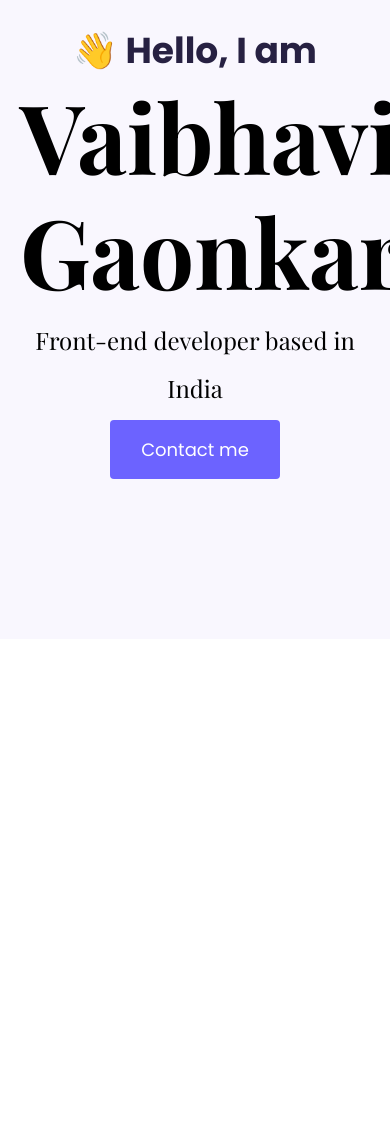
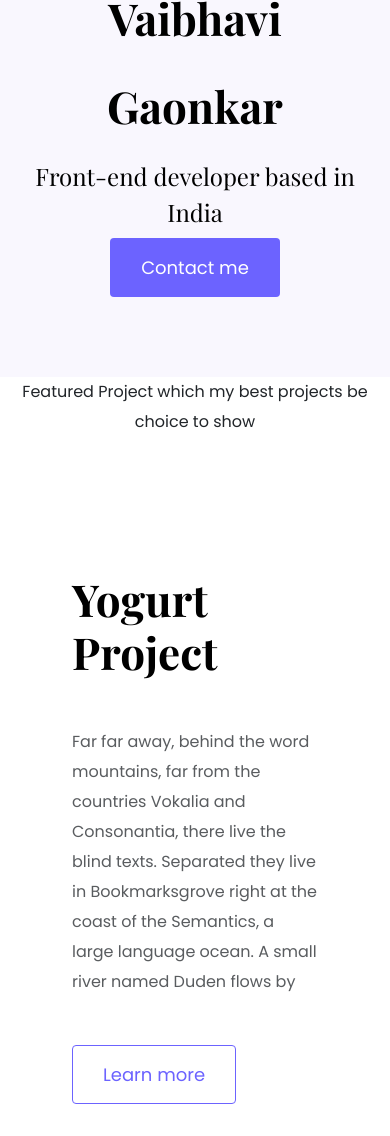
Before and after one commit to XboxSignOut/portfolio-project, a plain HTML site: page index.html in a window 390 px wide. Shown: the part 136-1272 px from the top of the page. Before the commit the page ends 844 px from the top, so only its background shows below. Drawn offline with nearby package versions, Linux system fonts and the light colour scheme; a web font is replaced by a local one.

Commit message:
Integrated homepage content design

```diff
--- a/index.html
+++ b/index.html
@@ -40,5 +40,61 @@
       <h2>Front-end developer based in India</h2>
       <a href="#" class="btn btn-branding">Contact me</a>
     </div>
+    <p class="text-center">
+      Featured Project which my best projects be choice to show
+    </p>
+    <div class="container">
+      <div class="row mb-5">
+        <div class="col d-none d-lg-block">
+          <img src="images/yogurt.png" class="img-fluid" alt="" />
+        </div>
+        <div class="col-md-6">
+          <div class="project-description">
+            <h2 class="mb-5">Yogurt Project</h2>
+            <p class="mb-5 text-muted">
+              Far far away, behind the word mountains, far from the countries
+              Vokalia and Consonantia, there live the blind texts. Separated
+              they live in Bookmarksgrove right at the coast of the Semantics, a
+              large language ocean. A small river named Duden flows by
+            </p>
+            <a href="#" class="btn btn-branding-outline">Learn more</a>
+          </div>
+        </div>
+      </div>
+      <div class="row mb-5">
+        <div class="col-md-6">
+          <div class="project-description">
+            <h2 class="mb-5">Yogurt Project</h2>
+            <p class="mb-5 text-muted">
+              Far far away, behind the word mountains, far from the countries
+              Vokalia and Consonantia, there live the blind texts. Separated
+              they live in Bookmarksgrove right at the coast of the Semantics, a
+              large language ocean. A small river named Duden flows by
+            </p>
+            <a href="#" class="btn btn-branding-outline">Learn more</a>
+          </div>
+        </div>
+        <div class="col d-none d-lg-block">
+          <img src="images/weather.png" class="img-fluid" alt="" />
+        </div>
+      </div>
+      <div class="row mb-5">
+        <div class="col d-none d-lg-block">
+          <img src="images/dictionary.png" class="img-fluid" alt="" />
+        </div>
+        <div class="col-md-6">
+          <div class="project-description">
+            <h2 class="mb-5">Yogurt Project</h2>
+            <p class="mb-5 text-muted">
+              Far far away, behind the word mountains, far from the countries
+              Vokalia and Consonantia, there live the blind texts. Separated
+              they live in Bookmarksgrove right at the coast of the Semantics, a
+              large language ocean. A small river named Duden flows by
+            </p>
+            <a href="#" class="btn btn-branding-outline">Learn more</a>
+          </div>
+        </div>
+      </div>
+    </div>
   </body>
 </html>
--- a/styles/portfolio.css
+++ b/styles/portfolio.css
@@ -22,10 +22,17 @@ h6 {
 
 h1 {
   font-size: 96px;
+  line-height: 1.5;
+}
+
+h2 {
+  font-size: 64px;
 }
 
 p {
   font-weight: normal;
+  font-size: 16px;
+  line-height: 30px;
 }
 
 .hero {
@@ -44,7 +51,7 @@ p {
 .hero h2 {
   font-family: var(--heading-font-family);
   font-weight: normal;
-  line-height: 2;
+  line-height: 1.5;
   font-size: 24px;
 }
 
@@ -56,3 +63,36 @@ p {
   line-height: 27px;
   padding: 15px 30px;
 }
+
+.btn-branding-outline {
+  color: var(--branding-color);
+  border: 1px solid var(--branding-color);
+  border-radius: 4px;
+  font-size: 18px;
+  line-height: 27px;
+  padding: 15px 30px;
+}
+
+.project-description {
+  padding: 120px 60px;
+}
+
+@media (max-width: 900px) {
+  h1 {
+    font-size: 44px;
+    line-height: 2;
+  }
+
+  h2 {
+    font-size: 44px;
+  }
+
+  .hero {
+    padding: 80px 20px;
+  }
+
+  .project-desciption {
+    padding: 0;
+    text-align: center;
+  }
+}
```
Also changed, not shown: images/dictionary.png (added), images/weather.png (added), images/yogurt.png (added).
